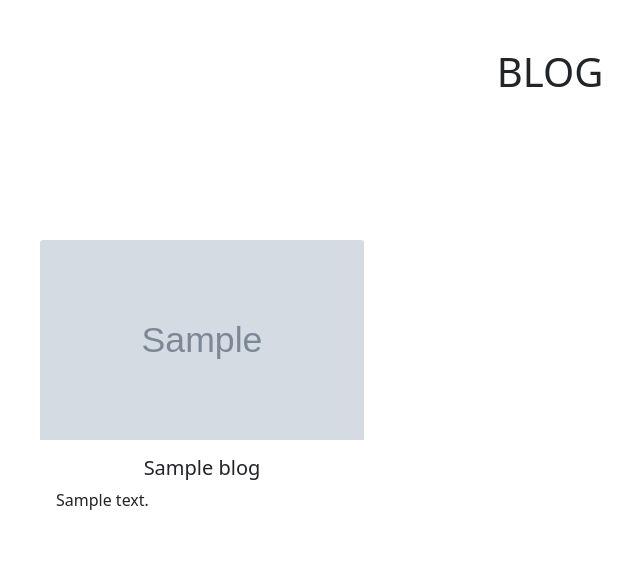
After one commit to PaulineGB/Vintage_Vibe, a PHP site: template src/View/Home/blog.html.twig in a window 1280 px wide. The commit adds this page. Shown: the top 575 px of the page, without its empty margins (90-730 px from the left). Run offline with PHP 8.4, Linux system fonts and the light colour scheme; the template is opened without the code that fills it: most values are stand-ins (such as "Sample title", 1, 10 or a date in 2020); grey boxes marked "Sample" are stand-in pictures; some libraries are stand-ins or nearby versions.

Commit message:
userblogessai1

```diff
--- /dev/null
+++ b/src/View/Home/blog.html.twig
@@ -0,0 +1,28 @@
+{% extends 'layout.html.twig' %}
+{% block content %}
+<section>
+    <div class="mt-5 text-center">
+        <h1>BLOG </h1>
+    </div>
+</section>
+
+
+<section id="new" class="mt-5 p-5">
+    <div class="row mt-5">
+     {% for blog in blogs %}
+            <div class="card-deck col-lg-4">
+                <div class="text-right">
+                    <img src="{{blog.picture}}" height="200px" class="card-img-top"  alt="{{blog.title}}">
+                    <div class="card-body">
+
+                        <div class="text-center">
+                            <h5 class="card-title">{{blog.title}}</h5>
+                        </div>
+                            <p class="card-text">{{blog.description}}</p>
+                    </div>
+                </div>
+            </div>
+        {% endfor %}
+    </div>
+</section>
+{% endblock %}
--- a/src/View/layout.html.twig
+++ b/src/View/layout.html.twig
@@ -16,6 +16,7 @@
 	<link rel="icon" href="/assets/images/favicon.png">
 </head>
 
+
 <body>
 	<div class="container">
 		{% block content %}{% endblock %}
--- a/vintage_vibe.sql
+++ b/vintage_vibe.sql
@@ -136,7 +136,7 @@ CREATE TABLE `user` (
   `lastname` varchar(80) NOT NULL,
   `email` varchar(80) NOT NULL,
   `address` text NOT NULL,
-  `password` varchar(20) NOT NULL,
+  `password` varchar(250) NOT NULL,
   `is_admin` tinyint(1) NOT NULL
 ) ENGINE=InnoDB DEFAULT CHARSET=utf8;
 
```
Also changed, not shown: src/Controller/HomeController.php (+11 -0 lines).
